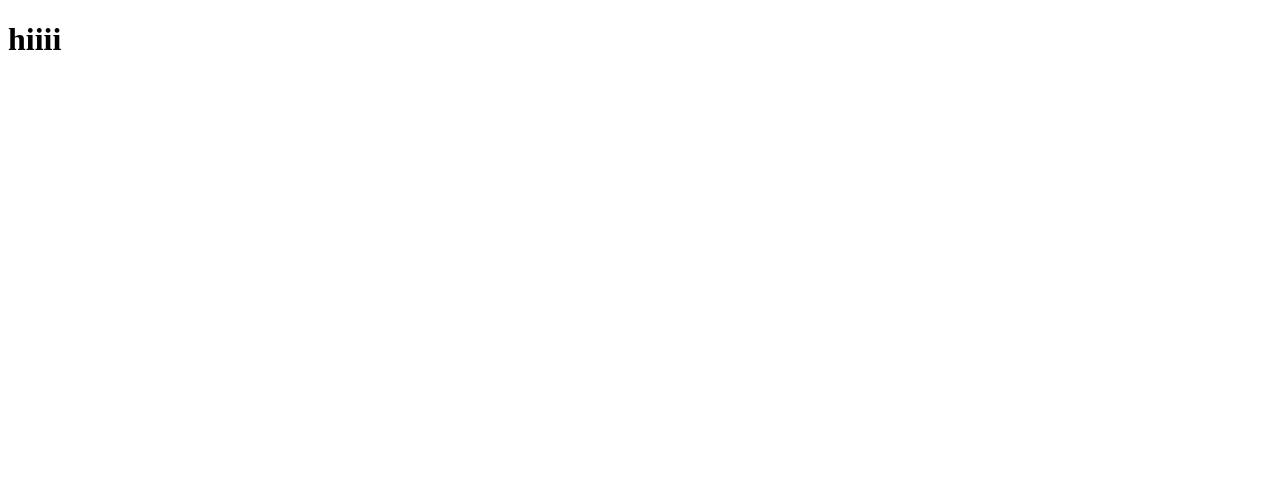
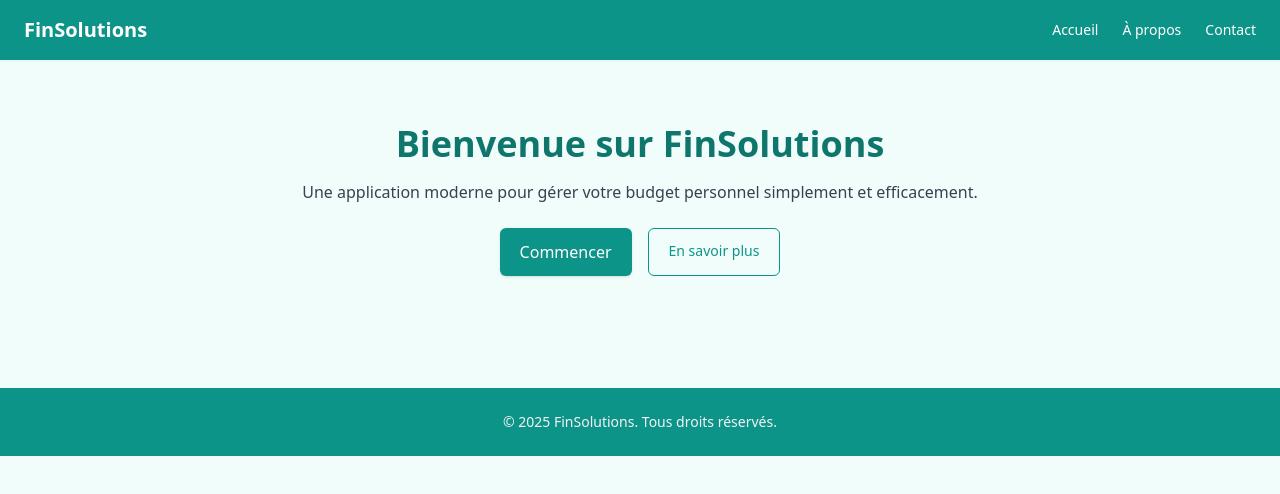
Before and after one commit to hamzaelboukri/solution, a plain HTML site: page frontend/index.html in a window 1280 px wide. Drawn offline with nearby package versions, Linux system fonts and the light colour scheme.

Commit message:
add home page

```diff
--- a/frontend/index.html
+++ b/frontend/index.html
@@ -1,13 +1,38 @@
-<!DOCTYPE html>
+<!doctype html>
 <html lang="en">
 <head>
-    <meta charset="UTF-8">
-    <meta name="viewport" content="width=device-width, initial-scale=1.0">
-    <title>Document</title>
+  <meta charset="utf-8" />
+  <meta name="viewport" content="width=device-width, initial-scale=1" />
+  <title>FinSolutions — Gestion de budget</title>
+  <script src="https://cdn.tailwindcss.com"></script>
 </head>
-<body>
-    <h1>
-        hiiii
-    </h1>
+<body class="antialiased bg-teal-50 text-gray-800">
+  <!-- NAVBAR -->
+  <header class="bg-teal-600 shadow-sm">
+    <div class="max-w-7xl mx-auto px-6 py-4 flex items-center justify-between text-white">
+      <h1 class="text-xl font-bold">FinSolutions</h1>
+      <nav class="hidden md:flex items-center gap-6 text-sm">
+        <a href="#" class="hover:text-gray-200">Accueil</a>
+        <a href="#" class="hover:text-gray-200">À propos</a>
+        <a href="#" class="hover:text-gray-200">Contact</a>
+      </nav>
+    </div>
+  </header>
+
+  <!-- HERO -->
+  <main class="max-w-7xl mx-auto px-6 py-16 text-center">
+    <h2 class="text-3xl md:text-4xl font-extrabold text-teal-700">Bienvenue sur FinSolutions</h2>
+    <p class="mt-4 text-gray-700">Une application moderne pour gérer votre budget personnel simplement et efficacement.</p>
+
+    <div class="mt-6 flex justify-center gap-4">
+      <a href="#" class="px-5 py-3 bg-teal-600 text-white rounded-md shadow hover:bg-teal-700">Commencer</a>
+      <a href="#" class="px-5 py-3 border border-teal-600 text-teal-600 rounded-md text-sm hover:bg-teal-100">En savoir plus</a>
+    </div>
+  </main>
+
+  <!-- FOOTER -->
+  <footer class="mt-12 text-sm text-gray-100 text-center bg-teal-600 py-6">
+    © 2025 FinSolutions. Tous droits réservés.
+  </footer>
 </body>
 </html>
```
